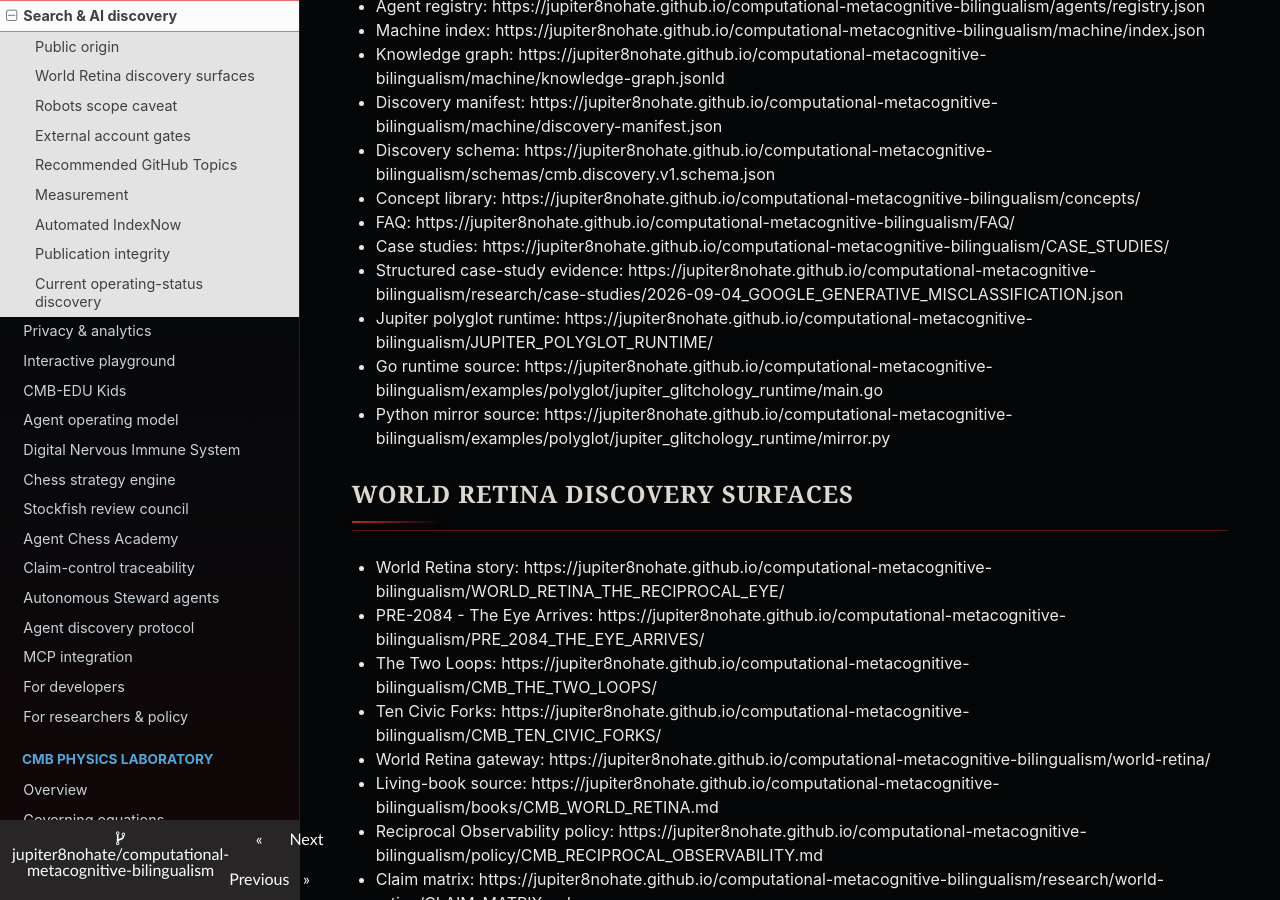
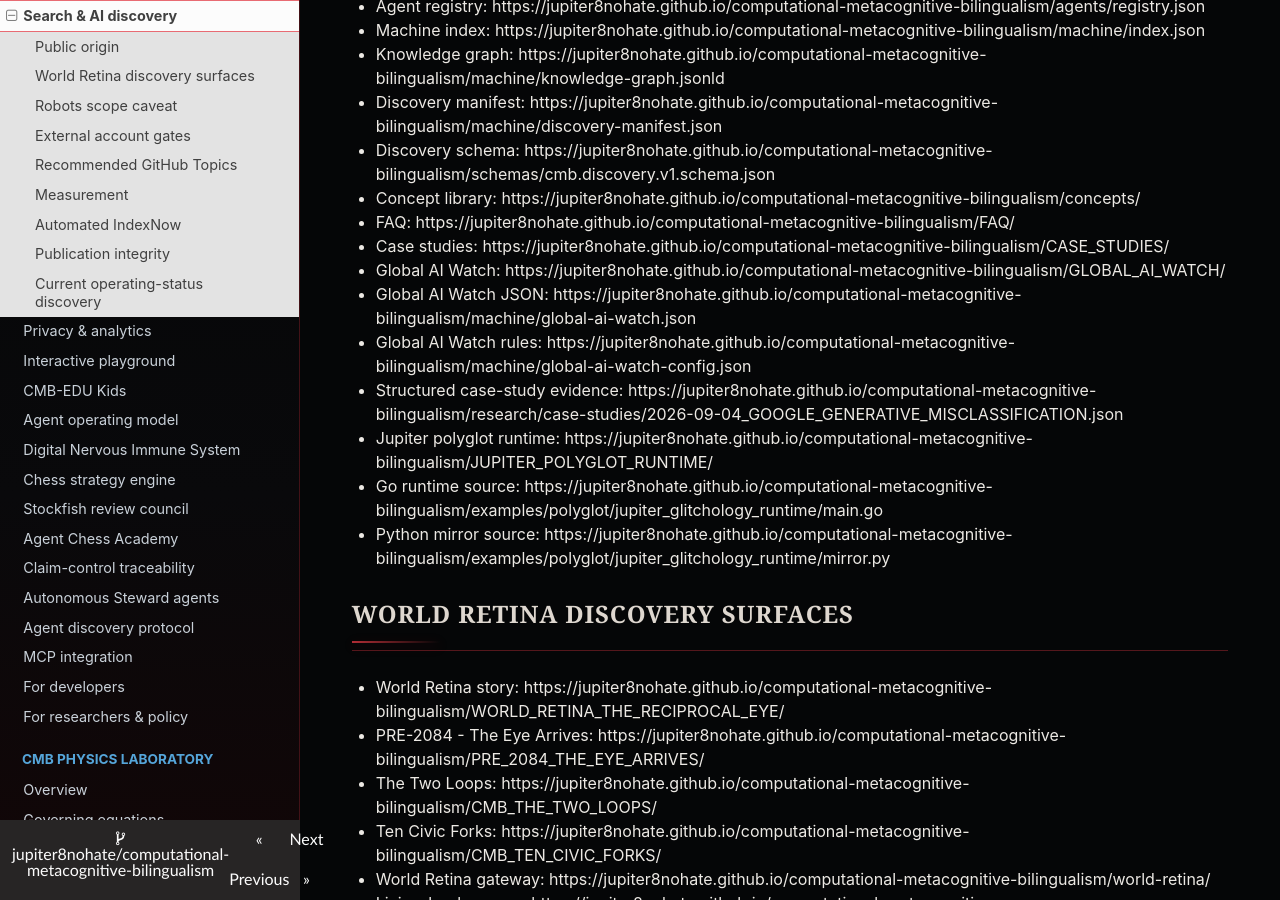
Before and after one commit to jupiter8nohate/computational-metacognitive-bilingualism, an MkDocs documentation site: the page built from docs/SEARCH_DISCOVERY.md, in a window 1280 px wide and 900 px high, scrolled down 557 px. Built offline with MkDocs 1.6.1, drawn with Linux system fonts in a browser that asks for light colours; nearby versions of some CDN libraries.

Commit message:
Document Global AI Watch discovery endpoints

```diff
--- a/docs/SEARCH_DISCOVERY.md
+++ b/docs/SEARCH_DISCOVERY.md
@@ -18,6 +18,9 @@ The repository publishes a public documentation origin designed for human reader
 - Concept library: https://jupiter8nohate.github.io/computational-metacognitive-bilingualism/concepts/
 - FAQ: https://jupiter8nohate.github.io/computational-metacognitive-bilingualism/FAQ/
 - Case studies: https://jupiter8nohate.github.io/computational-metacognitive-bilingualism/CASE_STUDIES/
+- Global AI Watch: https://jupiter8nohate.github.io/computational-metacognitive-bilingualism/GLOBAL_AI_WATCH/
+- Global AI Watch JSON: https://jupiter8nohate.github.io/computational-metacognitive-bilingualism/machine/global-ai-watch.json
+- Global AI Watch rules: https://jupiter8nohate.github.io/computational-metacognitive-bilingualism/machine/global-ai-watch-config.json
 - Structured case-study evidence: https://jupiter8nohate.github.io/computational-metacognitive-bilingualism/research/case-studies/2026-09-04_GOOGLE_GENERATIVE_MISCLASSIFICATION.json
 - Jupiter polyglot runtime: https://jupiter8nohate.github.io/computational-metacognitive-bilingualism/JUPITER_POLYGLOT_RUNTIME/
 - Go runtime source: https://jupiter8nohate.github.io/computational-metacognitive-bilingualism/examples/polyglot/jupiter_glitchology_runtime/main.go
```
